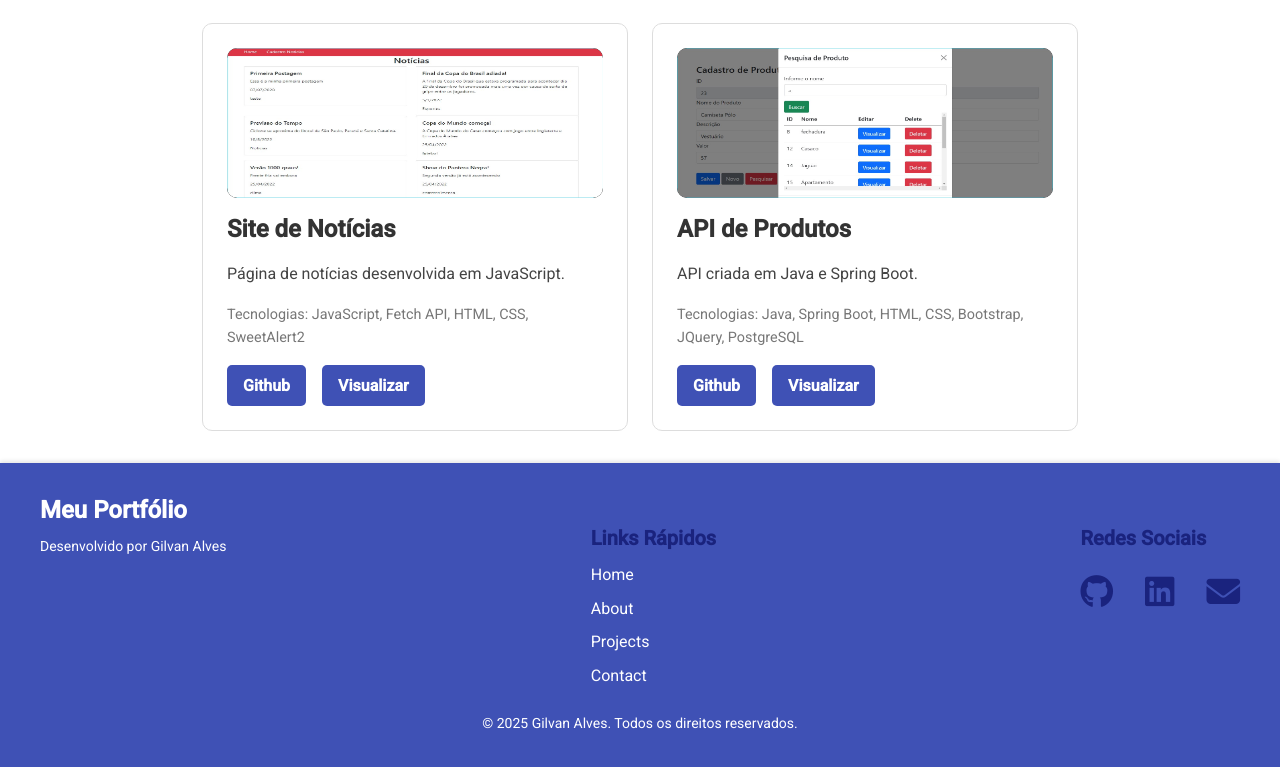
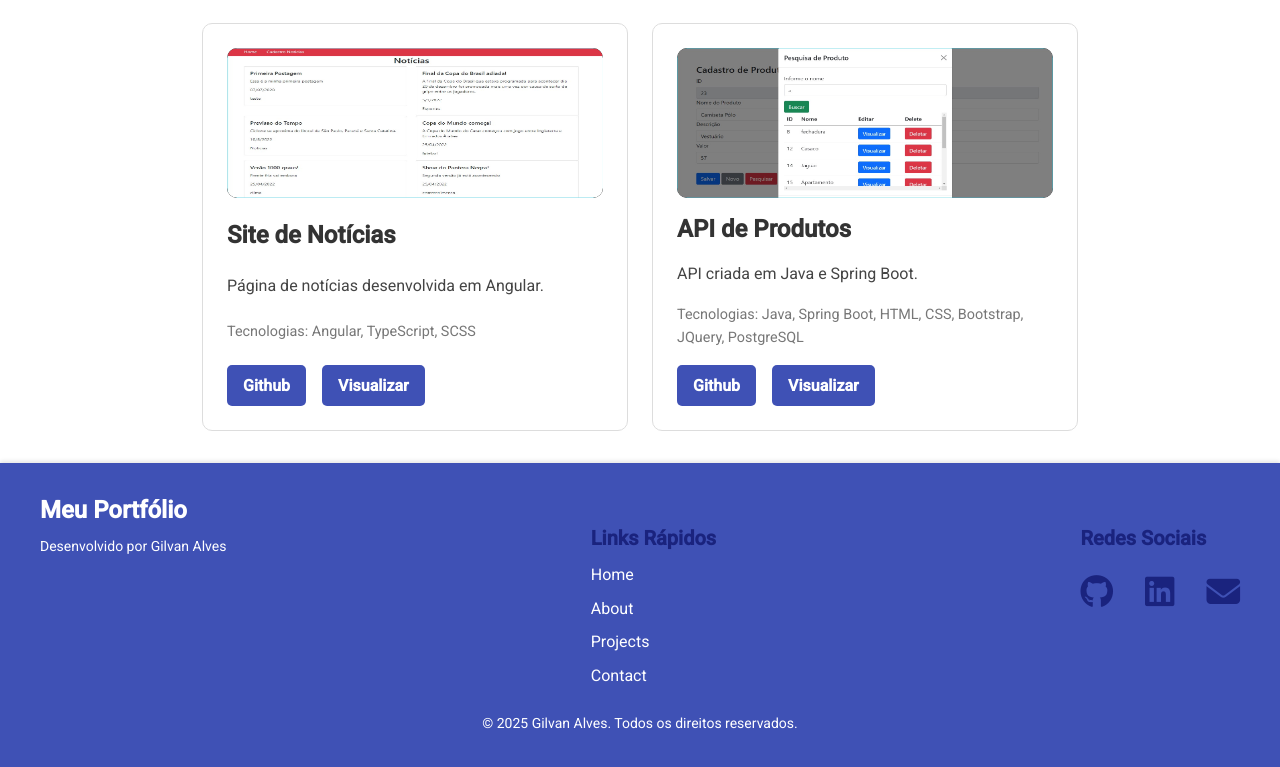
Before and after one commit to Gilvan-R-A/portfolio, an Angular app: page /projects in a window 1280 px wide. Shown: the part 1666-2433 px from the top of the page. Built offline with nearby package versions, Linux system fonts and the light colour scheme.

Commit message:
feat: informs tht the "Site de Notícias" now uses Angular

```diff
--- a/src/app/projects/projects.component.ts
+++ b/src/app/projects/projects.component.ts
@@ -76,8 +76,8 @@ export class ProjectsComponent {
     },
     {
       name: 'Site de Notícias',
-      description: 'Página de notícias desenvolvida em JavaScript.',
-      technologies: ['JavaScript', 'Fetch API', 'HTML', 'CSS', 'SweetAlert2'],
+      description: 'Página de notícias desenvolvida em Angular.',
+      technologies: ['Angular', 'TypeScript', 'SCSS'],
       github: 'https://github.com/Gilvan-R-A/news-website',
       live: 'https://gilvan-r-a.github.io/news-website/',
       image: 'assets/img/projects/SiteNoticias.png'
```
